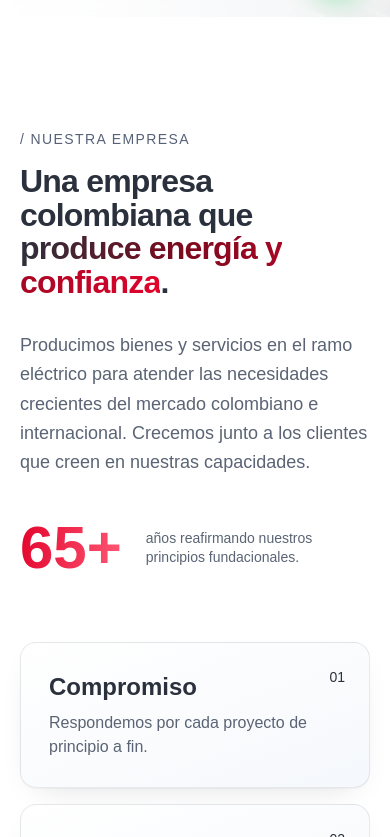
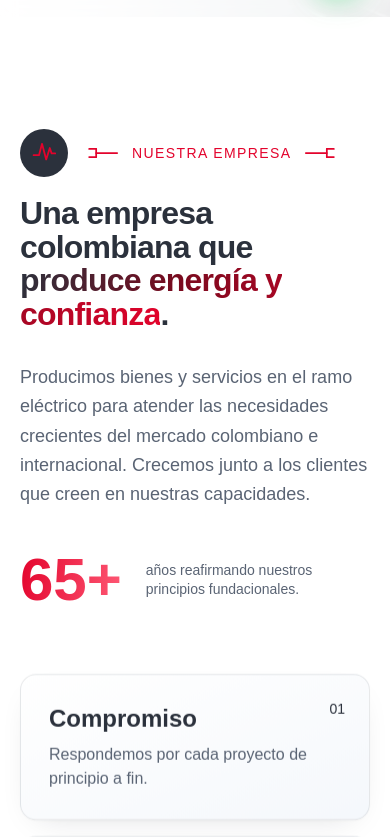
Before and after one commit to Metalandes/MetalandesWeb, a Next.js app: page / in a window 390 px wide. Shown: the part 827-1664 px from the top of the page. Built offline with nearby package versions, Linux system fonts and the light colour scheme; a web font is replaced by a local one.

Commit message:
feat: sistema gráfico de marca (marcas T, iconos de sección, flecha-botón, separador, contenedor protoboard)

```diff
--- a/src/components/Empresa.tsx
+++ b/src/components/Empresa.tsx
@@ -1,6 +1,8 @@
 "use client";
 
 import { useReveal } from "@/hooks/useReveal";
+import { ElectricEyebrow } from "@/components/brand/BrandBits";
+import { SectionIcon } from "@/components/brand/SectionIcon";
 
 const VALUES = [
   { title: "Compromiso", desc: "Respondemos por cada proyecto de principio a fin." },
@@ -16,9 +18,10 @@ export default function Empresa() {
       <div ref={scope} className="mx-auto max-w-7xl px-5">
         <div className="grid gap-16 lg:grid-cols-[1fr_1.1fr] lg:gap-24">
           <div>
-            <p data-reveal className="mb-4 text-sm font-medium tracking-widest text-cyan">
-              / NUESTRA EMPRESA
-            </p>
+            <div data-reveal className="mb-5 flex items-center gap-4">
+              <SectionIcon name="nosotros" className="h-12 w-12" />
+              <ElectricEyebrow>NUESTRA EMPRESA</ElectricEyebrow>
+            </div>
             <h2
               data-reveal
               className="font-display text-[clamp(2rem,4.5vw,3.5rem)] font-bold leading-[1.05] tracking-tight"
--- a/src/components/Productos.tsx
+++ b/src/components/Productos.tsx
@@ -4,6 +4,8 @@ import { useRef, useState } from "react";
 import { gsap, useGSAP } from "@/lib/gsap";
 import { useReveal } from "@/hooks/useReveal";
 import { PRODUCTS } from "@/lib/content";
+import { ElectricEyebrow, ArrowButton } from "@/components/brand/BrandBits";
+import { SectionIcon } from "@/components/brand/SectionIcon";
 
 const HUES = [
   "from-electric/30",
@@ -37,9 +39,10 @@ export default function Productos() {
       <div className="pointer-events-none absolute right-0 top-1/4 h-96 w-[60%] rounded-full bg-electric/10 blur-[150px]" />
       <div ref={scope} className="relative mx-auto max-w-7xl px-5">
         <div className="mb-14 max-w-2xl">
-          <p data-reveal className="mb-4 text-sm font-medium tracking-widest text-electric">
-            / PRODUCTOS
-          </p>
+          <div data-reveal className="mb-5 flex items-center gap-4">
+            <SectionIcon name="productos" className="h-12 w-12" />
+            <ElectricEyebrow>PRODUCTOS</ElectricEyebrow>
+          </div>
           <h2
             data-reveal
             className="font-display text-[clamp(2rem,4.5vw,3.5rem)] font-bold leading-[1.05] tracking-tight"
@@ -92,7 +95,7 @@ export default function Productos() {
           <div className="lg:sticky lg:top-28 lg:h-fit">
             <div
               ref={panel}
-              className="glass relative flex min-h-[22rem] flex-col justify-between overflow-hidden rounded-3xl p-8 md:p-10"
+              className="glass clip-proto-lg relative flex min-h-[22rem] flex-col justify-between overflow-hidden p-8 md:p-10"
             >
               <div
                 className={`pointer-events-none absolute inset-0 bg-[radial-gradient(260px_220px_at_100%_0%,var(--tw-gradient-from),transparent_70%)] ${HUES[active % HUES.length]}`}
@@ -115,10 +118,10 @@ export default function Productos() {
                 <p className="mt-3 text-lg text-muted">{p.spec}</p>
                 <a
                   href="#contacto"
-                  className="mt-8 inline-flex items-center gap-2 rounded-xl border border-[var(--border)] px-5 py-3 text-sm font-semibold text-[var(--text)] transition hover:bg-black/[0.03]"
+                  className="group mt-8 inline-flex items-center gap-3 text-sm font-semibold text-[var(--text)]"
                 >
+                  <ArrowButton className="h-10 w-10" />
                   Solicitar ficha técnica
-                  <span aria-hidden>→</span>
                 </a>
               </div>
             </div>
--- a/src/components/Servicios.tsx
+++ b/src/components/Servicios.tsx
@@ -4,6 +4,8 @@ import Image from "next/image";
 import Link from "next/link";
 import { useReveal } from "@/hooks/useReveal";
 import { SERVICES } from "@/lib/content";
+import { ElectricEyebrow } from "@/components/brand/BrandBits";
+import { SectionIcon } from "@/components/brand/SectionIcon";
 
 export default function Servicios() {
   const scope = useReveal<HTMLDivElement>();
@@ -13,9 +15,10 @@ export default function Servicios() {
       <div className="pointer-events-none absolute left-1/2 top-0 h-96 w-[80%] -translate-x-1/2 rounded-full bg-electric/10 blur-[140px]" />
       <div ref={scope} className="relative mx-auto max-w-7xl px-5">
         <div className="mb-16 max-w-2xl">
-          <p data-reveal className="mb-4 text-sm font-medium tracking-widest text-cyan">
-            / SERVICIOS
-          </p>
+          <div data-reveal className="mb-5 flex items-center gap-4">
+            <SectionIcon name="servicios" className="h-12 w-12" />
+            <ElectricEyebrow>SERVICIOS</ElectricEyebrow>
+          </div>
           <h2
             data-reveal
             className="font-display text-[clamp(2rem,4.5vw,3.5rem)] font-bold leading-[1.05] tracking-tight"
--- /dev/null
+++ b/src/components/brand/BrandBits.tsx
@@ -0,0 +1,82 @@
+/* ============================================================
+   Sistema gráfico Metalandes Electric (manual de marca Sensorial)
+   Marcas "T" de conector/pulso, separadores con nodo, flecha-botón.
+   Elementos SVG livianos, color heredado de la paleta oficial.
+   ============================================================ */
+
+/** Marca "T" roja (terminal eléctrico). `flip` la refleja horizontalmente. */
+export function TMark({
+  className = "h-4 w-auto",
+  flip = false,
+}: {
+  className?: string;
+  flip?: boolean;
+}) {
+  return (
+    <svg
+      viewBox="0 0 56 24"
+      fill="none"
+      stroke="var(--electric)"
+      strokeWidth={3}
+      strokeLinecap="round"
+      aria-hidden
+      className={className}
+      style={flip ? { transform: "scaleX(-1)" } : undefined}
+    >
+      <path d="M2 12 H38" />
+      <path d="M38 5 V19" />
+      <path d="M38 5 H50" />
+      <path d="M38 19 H50" />
+    </svg>
+  );
+}
+
+/** Antetítulo de marca: T—— TEXTO ——T (estilo descriptor "ELECTRIC"). */
+export function ElectricEyebrow({
+  children,
+  className = "",
+}: {
+  children: React.ReactNode;
+  className?: string;
+}) {
+  return (
+    <span
+      className={`inline-flex items-center gap-3 text-sm font-medium tracking-widest text-electric ${className}`}
+    >
+      <TMark className="h-3.5 w-9" flip />
+      <span>{children}</span>
+      <TMark className="h-3.5 w-9" />
+    </span>
+  );
+}
+
+/** Separador con nodo rojo: ——●—— (une títulos/subtítulos). */
+export function NodeSeparator({ className = "" }: { className?: string }) {
+  return (
+    <span className={`inline-flex items-center ${className}`} aria-hidden>
+      <span className="h-px w-10 bg-[var(--border)]" />
+      <span className="mx-1 h-2 w-2 rounded-full bg-electric ring-4 ring-[var(--electric)]/15" />
+      <span className="h-px w-10 bg-[var(--border)]" />
+    </span>
+  );
+}
+
+/** Flecha-botón: círculo rojo con flecha diagonal (↗). */
+export function ArrowButton({ className = "h-11 w-11" }: { className?: string }) {
+  return (
+    <span
+      className={`inline-flex shrink-0 items-center justify-center rounded-full bg-electric text-white transition group-hover:scale-105 ${className}`}
+      aria-hidden
+    >
+      <svg viewBox="0 0 24 24" fill="none" className="h-1/2 w-1/2">
+        <path
+          d="M7 17 L17 7 M9 7 H17 V15"
+          stroke="currentColor"
+          strokeWidth={2.2}
+          strokeLinecap="round"
+          strokeLinejoin="round"
+        />
+      </svg>
+    </span>
+  );
+}
--- /dev/null
+++ b/src/components/brand/SectionIcon.tsx
@@ -0,0 +1,68 @@
+/* ============================================================
+   Iconos de sección Metalandes Electric (círculo navy + glifo).
+   Inspirados en símbolos eléctricos del manual de marca.
+   ============================================================ */
+
+type IconName = "nosotros" | "productos" | "servicios" | "contacto";
+
+const GLYPHS: Record<IconName, React.ReactNode> = {
+  // "M" de pulso (roja) — nosotros
+  nosotros: (
+    <path
+      d="M6 27 H15 L20 8 L27 34 L33 15 L36 24 H42"
+      stroke="var(--electric)"
+      strokeWidth={3}
+      strokeLinecap="round"
+      strokeLinejoin="round"
+      fill="none"
+    />
+  ),
+  // Símbolo de tierra / no-igual — productos
+  productos: (
+    <g stroke="currentColor" strokeWidth={3} strokeLinecap="round" fill="none">
+      <path d="M24 8 V32" />
+      <path d="M14 17 H34" />
+      <path d="M17 24 H31" />
+      <path d="M12 30 L36 12" />
+    </g>
+  ),
+  // Contactos colgantes (péndulos) — servicios
+  servicios: (
+    <g stroke="currentColor" strokeWidth={3} strokeLinecap="round" fill="none">
+      <path d="M13 12 H35" />
+      <path d="M18 12 V26" />
+      <path d="M24 12 V26" />
+      <path d="M30 12 V26" />
+      <circle cx="18" cy="30" r="2.5" fill="currentColor" stroke="none" />
+      <circle cx="24" cy="30" r="2.5" fill="currentColor" stroke="none" />
+      <circle cx="30" cy="30" r="2.5" fill="currentColor" stroke="none" />
+    </g>
+  ),
+  // Flechas convergentes >< — contacto
+  contacto: (
+    <g stroke="currentColor" strokeWidth={3} strokeLinecap="round" strokeLinejoin="round" fill="none">
+      <path d="M10 12 L20 20 L10 28" />
+      <path d="M38 12 L28 20 L38 28" />
+      <path d="M20 20 H28" />
+    </g>
+  ),
+};
+
+export function SectionIcon({
+  name,
+  className = "h-14 w-14",
+}: {
+  name: IconName;
+  className?: string;
+}) {
+  return (
+    <span
+      className={`inline-flex items-center justify-center rounded-full bg-[var(--text)] text-[var(--steel)] ${className}`}
+      aria-hidden
+    >
+      <svg viewBox="0 0 48 48" className="h-3/5 w-3/5">
+        {GLYPHS[name]}
+      </svg>
+    </span>
+  );
+}
```
Also changed, not shown: src/app/globals.css (+15 -0 lines).
